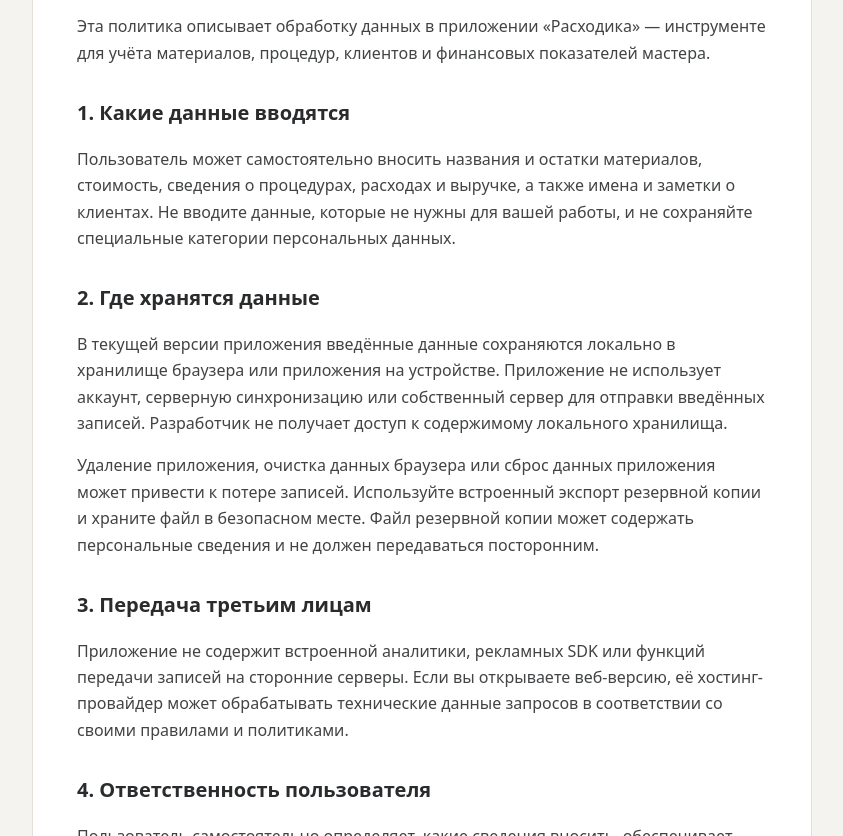
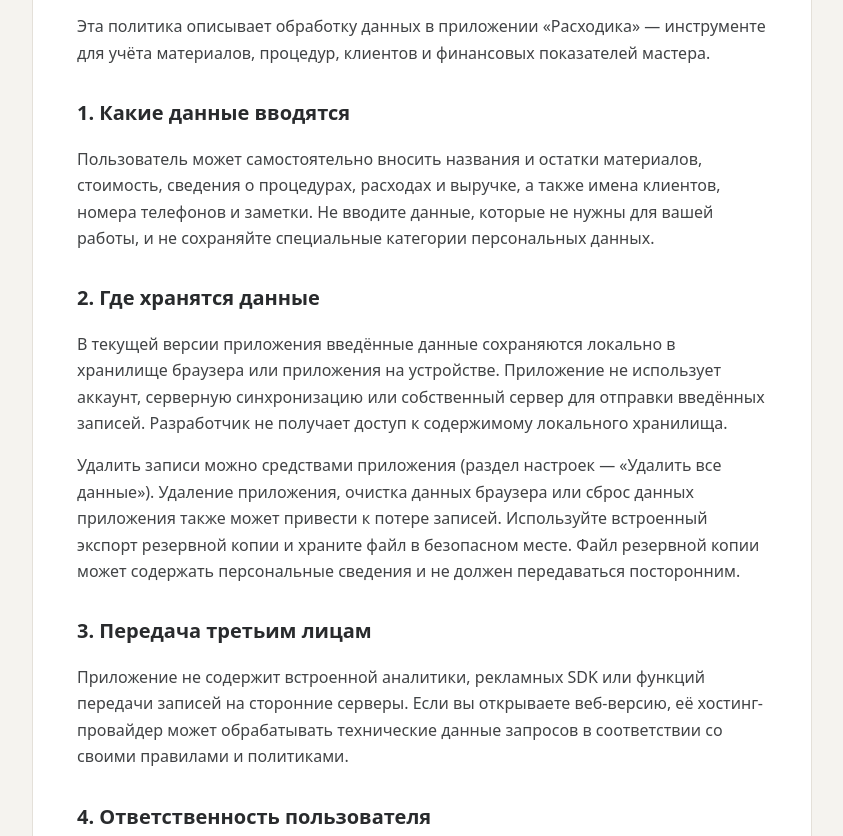
Before and after one commit to OlegTerekhov/Rashodika, a website: page privacy.html in a window 1280 px wide. Shown: the part 264-1100 px from the top of the page, without its empty margins (218-1061 px from the left). Drawn offline with Linux system fonts and the light colour scheme.

Commit message:
Clarify local client data and deletion policy

```diff
--- a/privacy.html
+++ b/privacy.html
@@ -20,10 +20,10 @@
   <p><strong>Дата вступления в силу:</strong> 21 октября 2026 года</p>
   <p>Эта политика описывает обработку данных в приложении «Расходика» — инструменте для учёта материалов, процедур, клиентов и финансовых показателей мастера.</p>
   <h2>1. Какие данные вводятся</h2>
-  <p>Пользователь может самостоятельно вносить названия и остатки материалов, стоимость, сведения о процедурах, расходах и выручке, а также имена и заметки о клиентах. Не вводите данные, которые не нужны для вашей работы, и не сохраняйте специальные категории персональных данных.</p>
+  <p>Пользователь может самостоятельно вносить названия и остатки материалов, стоимость, сведения о процедурах, расходах и выручке, а также имена клиентов, номера телефонов и заметки. Не вводите данные, которые не нужны для вашей работы, и не сохраняйте специальные категории персональных данных.</p>
   <h2>2. Где хранятся данные</h2>
   <p>В текущей версии приложения введённые данные сохраняются локально в хранилище браузера или приложения на устройстве. Приложение не использует аккаунт, серверную синхронизацию или собственный сервер для отправки введённых записей. Разработчик не получает доступ к содержимому локального хранилища.</p>
-  <p>Удаление приложения, очистка данных браузера или сброс данных приложения может привести к потере записей. Используйте встроенный экспорт резервной копии и храните файл в безопасном месте. Файл резервной копии может содержать персональные сведения и не должен передаваться посторонним.</p>
+  <p>Удалить записи можно средствами приложения (раздел настроек — «Удалить все данные»). Удаление приложения, очистка данных браузера или сброс данных приложения также может привести к потере записей. Используйте встроенный экспорт резервной копии и храните файл в безопасном месте. Файл резервной копии может содержать персональные сведения и не должен передаваться посторонним.</p>
   <h2>3. Передача третьим лицам</h2>
   <p>Приложение не содержит встроенной аналитики, рекламных SDK или функций передачи записей на сторонние серверы. Если вы открываете веб-версию, её хостинг-провайдер может обрабатывать технические данные запросов в соответствии со своими правилами и политиками.</p>
   <h2>4. Ответственность пользователя</h2>
```
